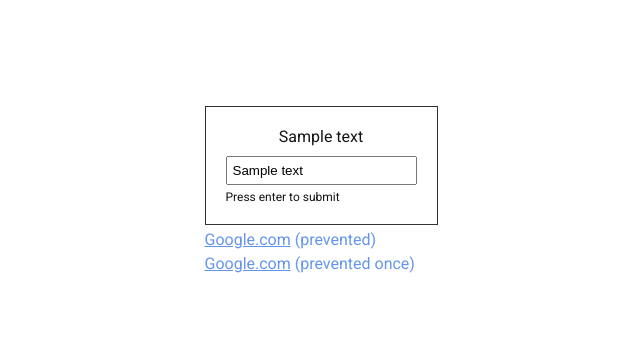
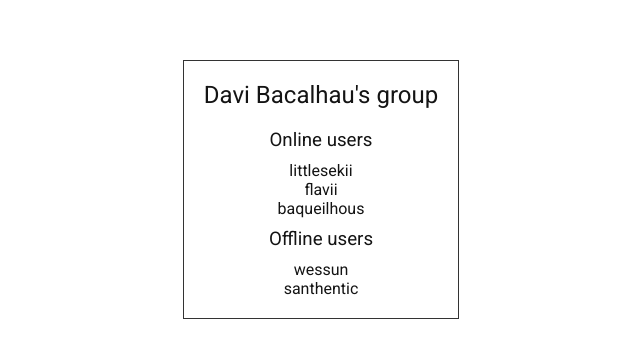
Before and after one commit to littlesekii/relearning-vue, a Vue app: page / in a window 1280 px wide. Shown: the part 211-568 px from the top of the page, without its empty margins (319-959 px from the left). Built offline with nearby package versions, Linux system fonts and the light colour scheme.

Commit message:
feat.: added ComputedProperties component examples

```diff
--- /dev/null
+++ b/src/components/ComputedProperties.vue
@@ -0,0 +1,88 @@
+/**
+* Author: Davi Bacalhau (littlesekii)
+* Purpose: Understand and use Vue 3 computed properties.
+*
+**/
+
+<script setup>
+import { computed, reactive, ref } from 'vue';
+
+const person = reactive({
+	firstName: "Davi",
+	lastName: "Bacalhau"
+});
+
+const users = reactive([
+	{
+		username: "littlesekii",
+		online: true
+	},
+	{
+		username: "flavii",
+		online: true
+	},
+	{
+		username: "wessun",
+		online: false
+	},
+	{
+		username: "baqueilhous",
+		online: true
+	},
+	{
+		username: "santhentic",
+		online: false
+	},
+]);
+
+const fullName = computed(() => {
+	return person.firstName + " " + person.lastName;
+});
+
+const onlineUsers = computed(() => {
+	return users.filter((user) => user.online);
+});
+
+const offlineUsers = computed(() => {
+	return users.filter((user) => !user.online);
+});
+
+</script>
+
+<template>
+	<div class="container">
+		<h2>{{ fullName }}'s group</h2>
+
+		<h3>Online users</h3>
+
+		<p v-for="user in onlineUsers">{{ user.username }}</p>
+
+		<h3>Offline users</h3>
+
+		<p v-for="user in offlineUsers">{{ user.username }}</p>
+
+	</div>
+</template>
+
+<style scoped>
+
+.container {
+	padding: 20px;
+	display: flex;
+	flex-direction: column;
+
+	justify-content: center;
+	align-items: center;
+
+	border: 1px solid var(--black-light);
+}
+
+.container h2 {
+	margin-bottom: 10px;
+}
+
+.container h3 {
+	margin: 10px 0px;
+}
+
+</style>
--- a/src/views/HomeView.vue
+++ b/src/views/HomeView.vue
@@ -7,6 +7,7 @@ import Reactivity from '@/components/Reactivity.vue';
 import DirectiveEvents from '@/components/Directives/DirectiveEvents.vue';
 import DirectiveVModel from '@/components/Directives/DirectiveVModel.vue';
 import EventModifiers from '@/components/EventModifiers.vue';
+import ComputedProperties from '@/components/ComputedProperties.vue';
 </script>
 
 <template>
@@ -17,5 +18,6 @@ import EventModifiers from '@/components/EventModifiers.vue';
   <!-- <DirectiveVBind /> -->
   <!-- <DirectiveEvents /> -->
   <!-- <DirectiveVModel /> -->
-  <EventModifiers />
+  <!-- <EventModifiers /> -->
+  <ComputedProperties />
 </template>
```
